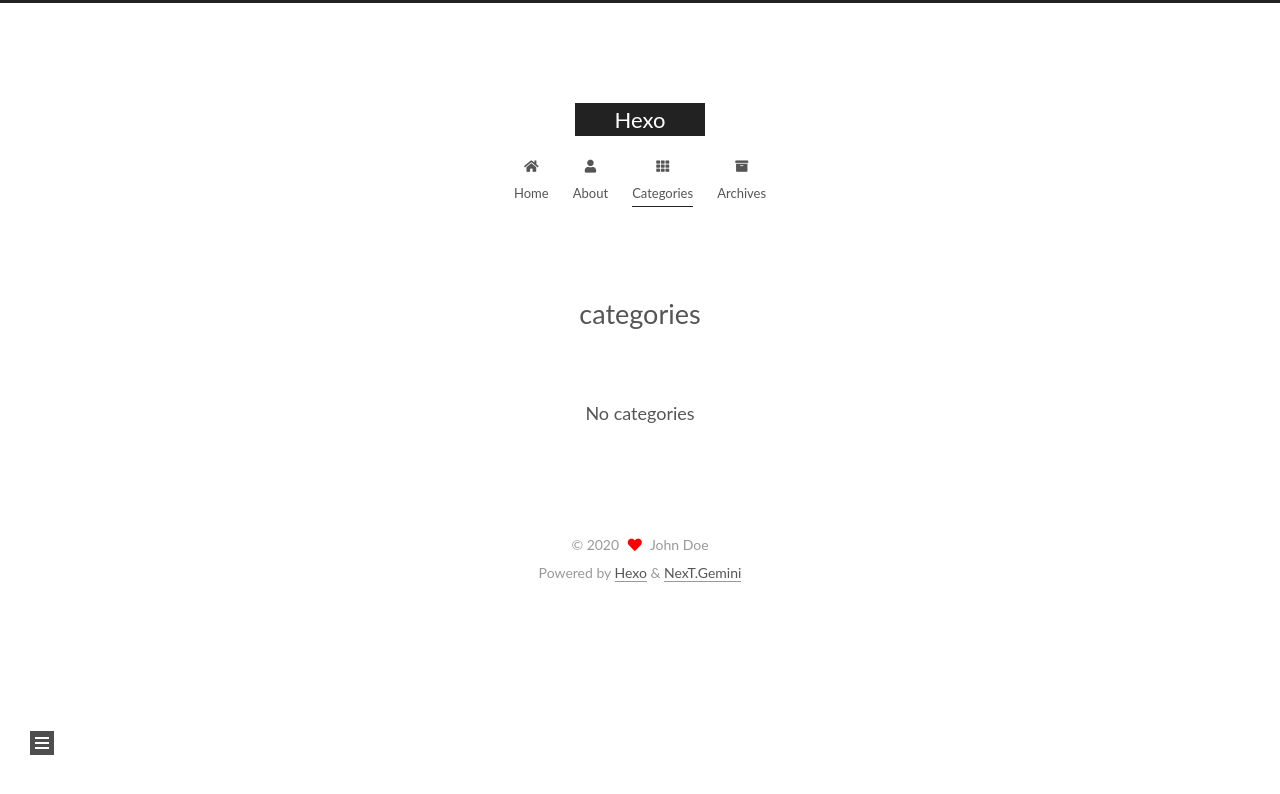
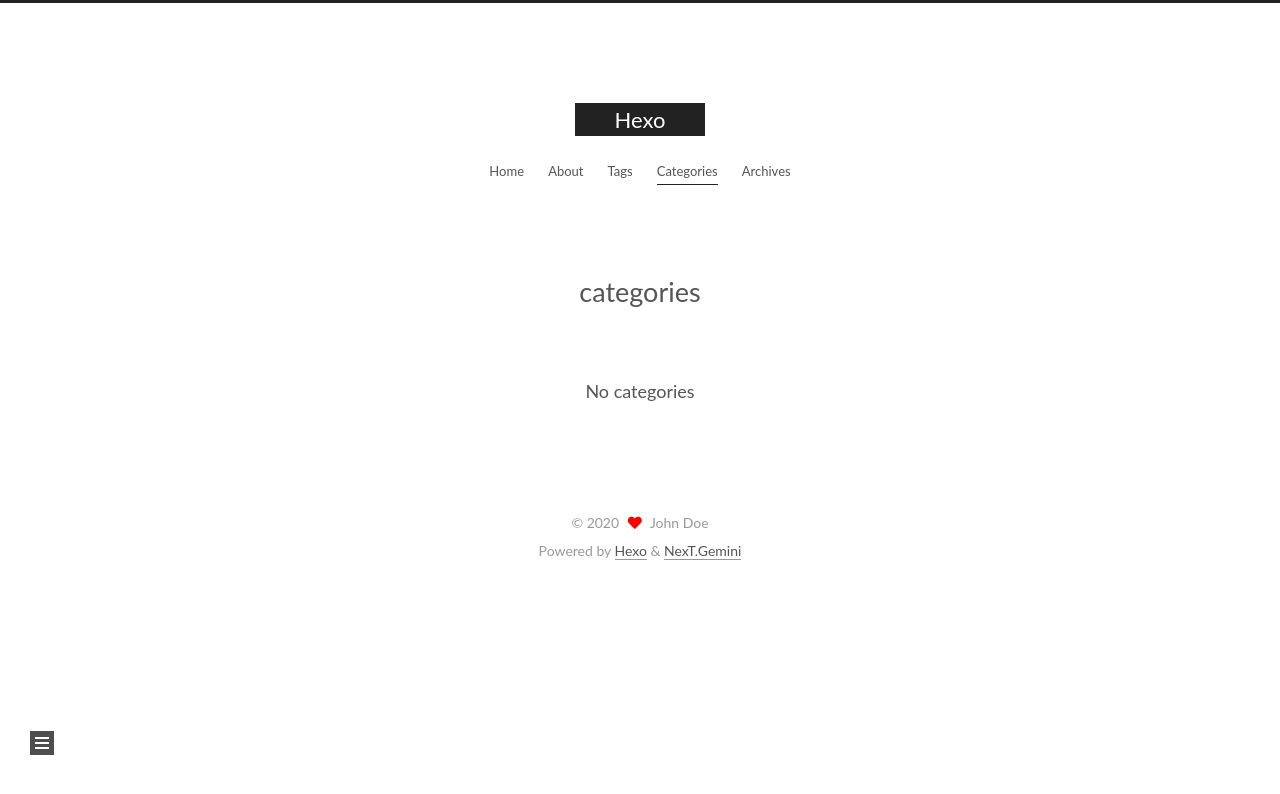
Before and after one commit to katdog35/katdog35.github.io, a plain HTML site: page categories/index.html in a window 1280 px wide. Drawn offline with nearby package versions, Linux system fonts and the light colour scheme.

Commit message:
Site updated: 2020-12-20 10:16:59

```diff
--- a/categories/index.html
+++ b/categories/index.html
@@ -29,7 +29,7 @@
 <meta property="og:site_name" content="Hexo">
 <meta property="og:locale" content="en_US">
 <meta property="article:published_time" content="2020-12-20T01:46:22.000Z">
-<meta property="article:modified_time" content="2020-12-20T01:46:33.167Z">
+<meta property="article:modified_time" content="2020-12-20T02:10:49.757Z">
 <meta property="article:author" content="John Doe">
 <meta name="twitter:card" content="summary">
 
@@ -122,10 +122,11 @@
 
 <nav class="site-nav">
   <ul class="main-menu menu">
-        <li class="menu-item menu-item-home"><a href="/" rel="section"><i class="fa fa-home fa-fw"></i>Home</a></li>
-        <li class="menu-item menu-item-about"><a href="/about/" rel="section"><i class="fa fa-user fa-fw"></i>About</a></li>
-        <li class="menu-item menu-item-categories"><a href="/categories/" rel="section"><i class="fa fa-th fa-fw"></i>Categories</a></li>
-        <li class="menu-item menu-item-archives"><a href="/archives/" rel="section"><i class="fa fa-archive fa-fw"></i>Archives</a></li>
+        <li class="menu-item menu-item-home"><a href="/" rel="section">Home</a></li>
+        <li class="menu-item menu-item-about"><a href="/about" rel="section">About</a></li>
+        <li class="menu-item menu-item-tags"><a href="/tags" rel="section">Tags</a></li>
+        <li class="menu-item menu-item-categories"><a href="/categories" rel="section">Categories</a></li>
+        <li class="menu-item menu-item-archives"><a href="/archives" rel="section">Archives</a></li>
   </ul>
 </nav>
 
@@ -167,7 +168,7 @@
 <div class="site-state-wrap site-overview-item animated">
   <nav class="site-state">
       <div class="site-state-item site-state-posts">
-          <a href="/archives/">
+          <a href="/archives">
 
           <span class="site-state-item-count">1</span>
           <span class="site-state-item-name">posts</span>
```
Also changed, not shown: 2020/12/20/hello-world/index.html (+6 -5 lines), about/index.html (+6 -5 lines), archives/2020/12/index.html (+6 -5 lines), archives/2020/index.html (+6 -5 lines), archives/index.html (+6 -5 lines), index.html (+6 -5 lines).
